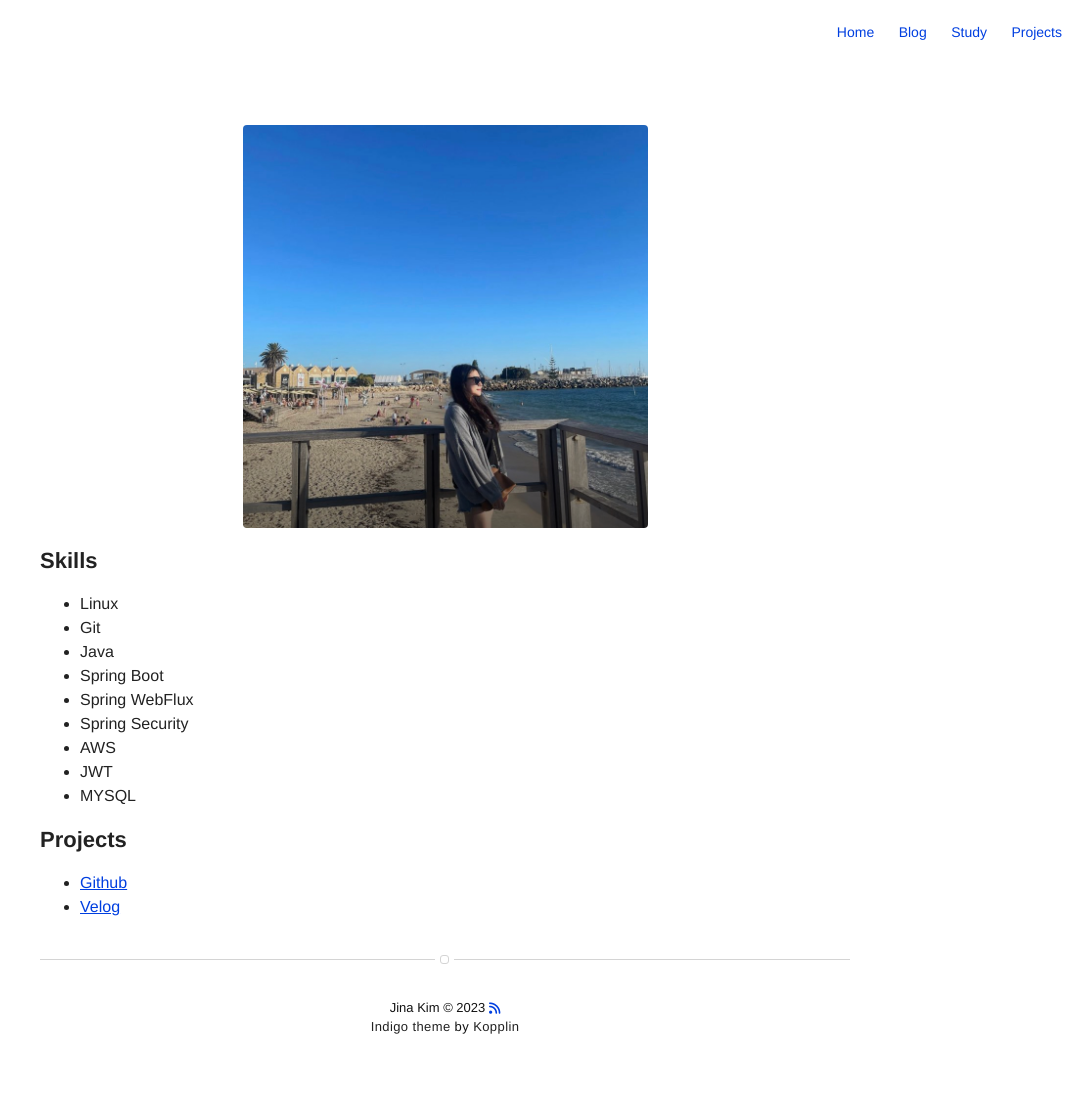
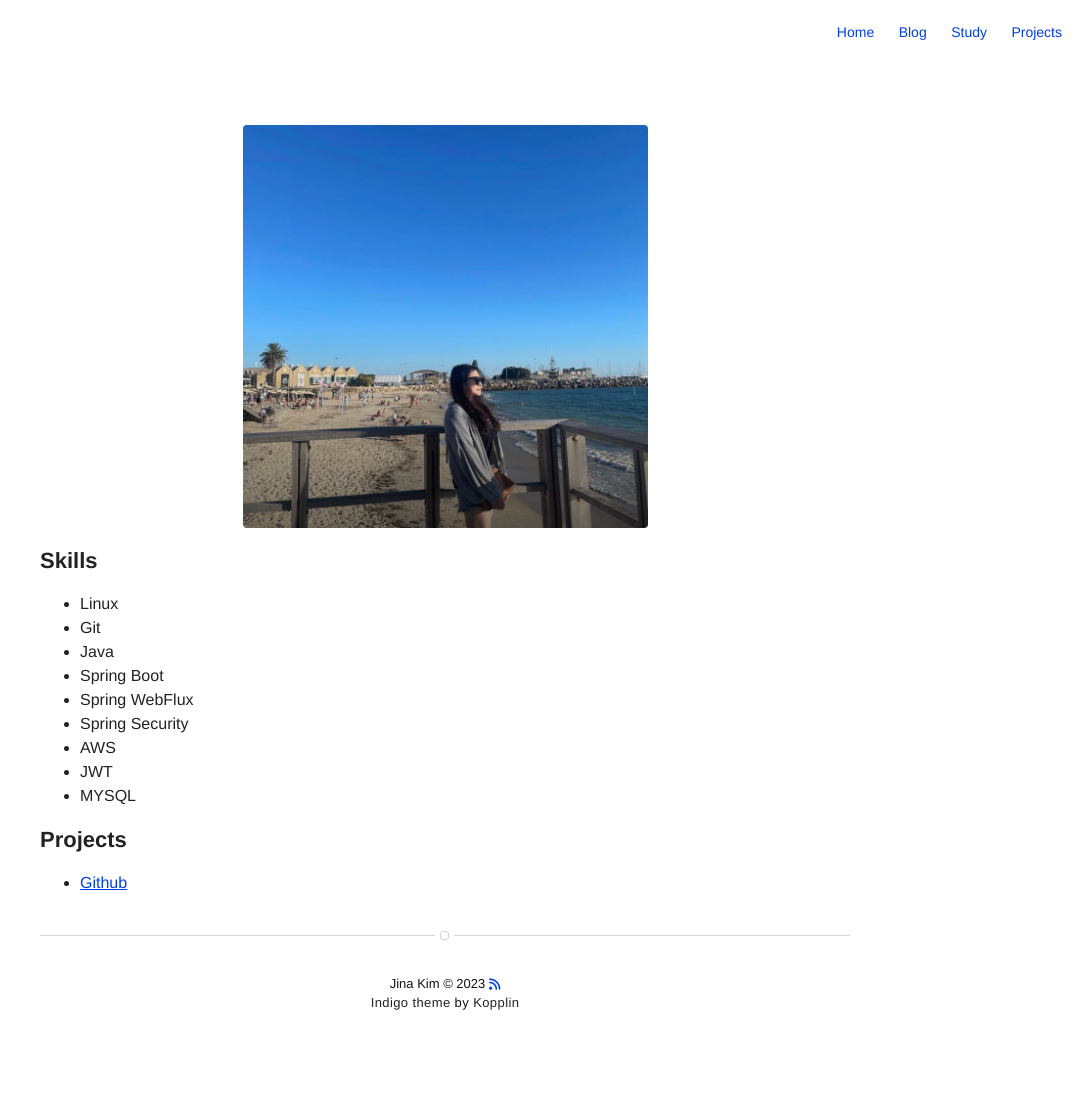
Before and after one commit to petitjina/petitjina.github.io, a Jekyll site: the page built from about.md, in a window 1280 px wide. Shown: the whole page, without its empty margins (195-1280 px from the left). Built offline with Jekyll 4.4.1, drawn with Linux system fonts in a browser that asks for light colours; nearby versions of some CDN libraries; after the commit the page ends 1074 px from its top, so only the background shows below that.

Commit message:
Update about.md

```diff
--- a/about.md
+++ b/about.md
@@ -24,6 +24,5 @@ layout: page
 
 <ul>
 	<li><a href="https://github.com/SEBBE39JINAKIM">Github</a></li>
-	<li><a href="https://velog.io/@wlsk124">Velog</a></li>
 
 </ul>
```
